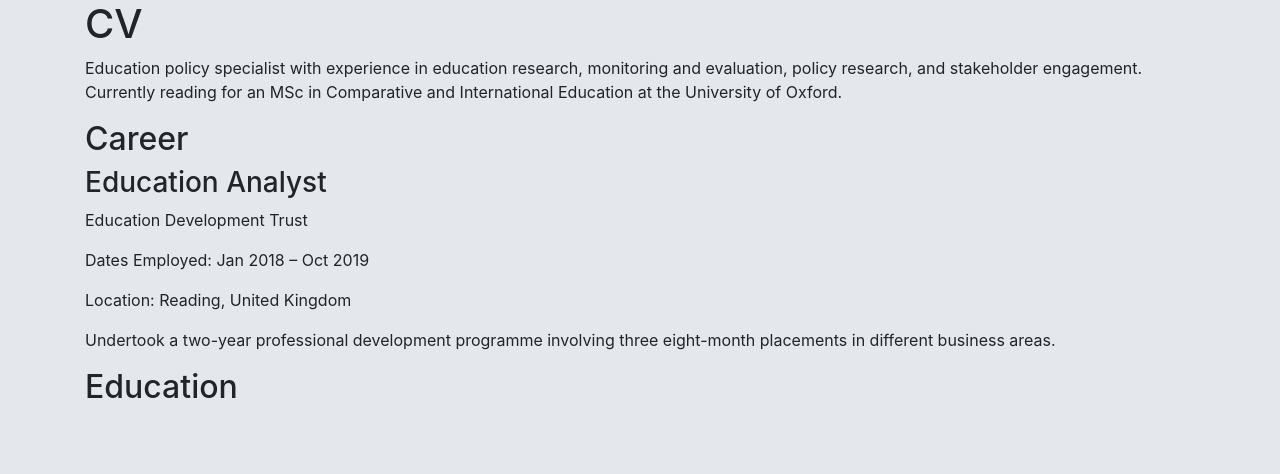
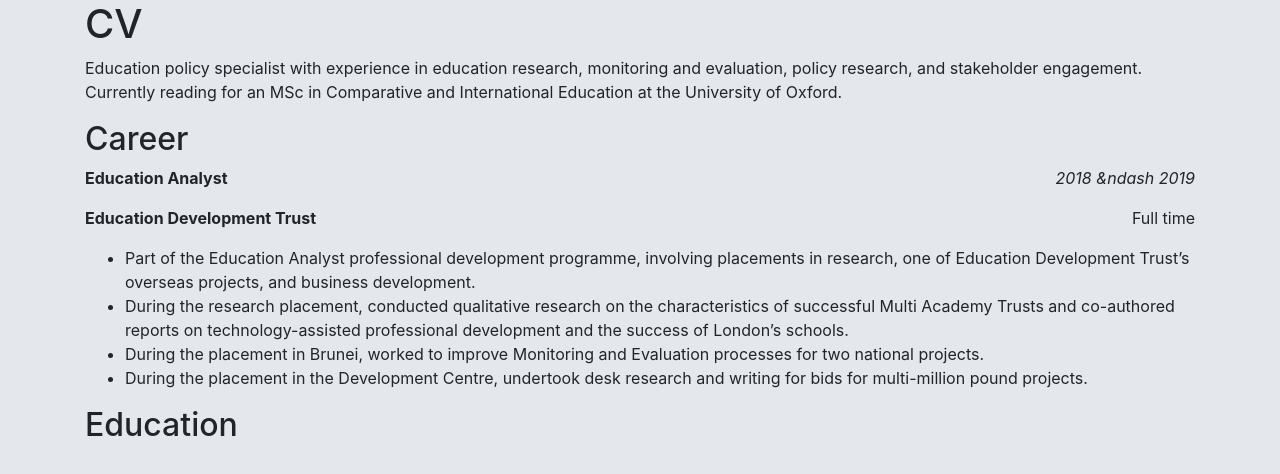
Before and after one commit to valerian-chen/alex.hall-chen.com, a plain HTML site: page cv.html in a window 1280 px wide. Drawn offline with nearby package versions, Linux system fonts and the light colour scheme.

Commit message:
Update cv.html

```diff
--- a/cv.html
+++ b/cv.html
@@ -21,12 +21,26 @@
 			<h1>CV</h1>
 			<p>Education policy specialist with experience in education research, monitoring and evaluation, policy research, and stakeholder engagement. Currently reading for an MSc in Comparative and International Education at the University of Oxford.</p>
 			<h2>Career</h2>
-        <h3>Education Analyst</h3>
-        <p>Education Development Trust</p>
-        <p>Dates Employed: Jan 2018 – Oct 2019</p>
-        <p>Location: Reading, United Kingdom</p>
-        <p>Undertook a two-year professional development programme involving three eight-month placements in different business areas.</p>
-      <h2>Education</h2>
+
+			<p style="text-align:left;">
+				<b>Education Analyst</b>
+			<span style="float:right;">
+				<i>2018 &ndash 2019</i>
+			</span>
+			</p>
+			<p style="text-align:left;">
+				<b>Education Development Trust</b>
+			<span style="float:right;">
+				Full time
+			</span>
+			</p>
+			<ul>
+				<li>Part of the Education Analyst professional development programme, involving placements in research, one of Education Development Trust’s overseas projects, and business development.</li>
+				<li> During the research placement, conducted qualitative research on the characteristics of successful Multi Academy Trusts and co-authored reports on technology-assisted professional development and the success of London’s schools.</li>
+				<li>During the placement in Brunei, worked to improve Monitoring and Evaluation processes for two national projects.</li>
+				<li>During the placement in the Development Centre, undertook desk research and writing for bids for multi-million pound projects.</li>
+			</ul>
+		      <h2>Education</h2>
 		</div>
 	</div>
 </div>
```
